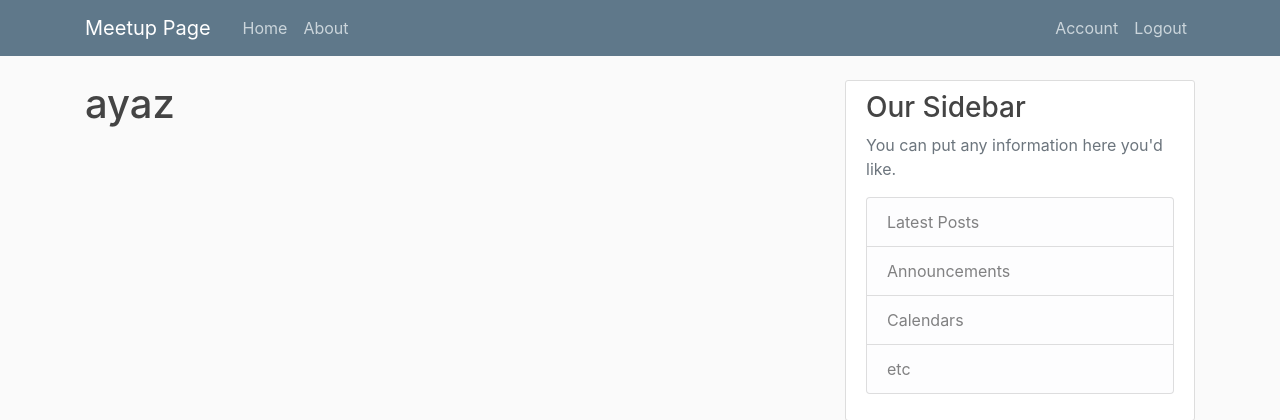
After one commit to learning-dev/meetup.com-clone, a Flask app: page /account in a window 1280 px wide. The commit adds this page. Shown: the top 420 px of the page. Run offline with Flask 2, Linux system fonts and the light colour scheme; a user stored in the database is signed in; some libraries are stand-ins or nearby versions.

Commit message:
Add account page, logout page and login check

```diff
--- a/meetup_app/__init__.py
+++ b/meetup_app/__init__.py
@@ -11,4 +11,7 @@ print(app)
 db = SQLAlchemy(app)
 bcrypt = Bcrypt(app)
 login_manager = LoginManager(app)
+login_manager.login_view = 'login'
+login_manager.login_message_category = 'info'
+
 from meetup_app import routes
--- a/meetup_app/routes.py
+++ b/meetup_app/routes.py
@@ -1,8 +1,8 @@
-from flask import Flask, render_template, url_for, flash, redirect
+from flask import Flask, render_template, url_for, flash, redirect, request
 from meetup_app import app, bcrypt
 from meetup_app.forms import RegistrationForm, LoginForm
 from meetup_app.models import User, Meetup, db
-from flask_login import login_user, current_user, logout_user
+from flask_login import login_user, current_user, logout_user, login_required
 
 posts = [
 	{
@@ -54,7 +54,8 @@ def login():
 		user = User.query.filter_by(email=form.email.data).first()
 		if user and bcrypt.check_password_hash(user.password, form.password.data):
 			login_user(user, remember=form.remember.data)
-			return redirect(url_for('home'))
+			next_page = request.args.get('next')
+			return redirect(next_page) if next_page else redirect(url_for('home'))
 		else:
 			flash('Login Unsuccesful. Please check username	and password', 'danger')
 	return render_template('login.html', title='Login', form=form)
@@ -64,3 +65,9 @@ def login():
 def logout():
 	logout_user()
 	return redirect(url_for('home'))
+
+
+@app.route("/account")
+@login_required
+def account():
+	return render_template('account.html', title='Account')
--- /dev/null
+++ b/meetup_app/templates/account.html
@@ -0,0 +1,4 @@
+{% extends "layout.html" %}
+{% block content %}
+	<h1>{{ current_user.username }}</h1>
+{% endblock content %}
--- a/meetup_app/templates/layout.html
+++ b/meetup_app/templates/layout.html
@@ -30,6 +30,7 @@
 	        <!-- Navbar Right Side -->
 	        <div class="navbar-nav">
 	        	{% if current_user.is_authenticated %}
+	        		<a class="nav-item nav-link" href="{{ url_for('account') }}">Account</a>
 	        		<a class="nav-item nav-link" href="{{ url_for('logout') }}">Logout</a>
 	        	{% else %}
 		          <a class="nav-item nav-link" href="{{ url_for('login') }}">Login</a>
```
